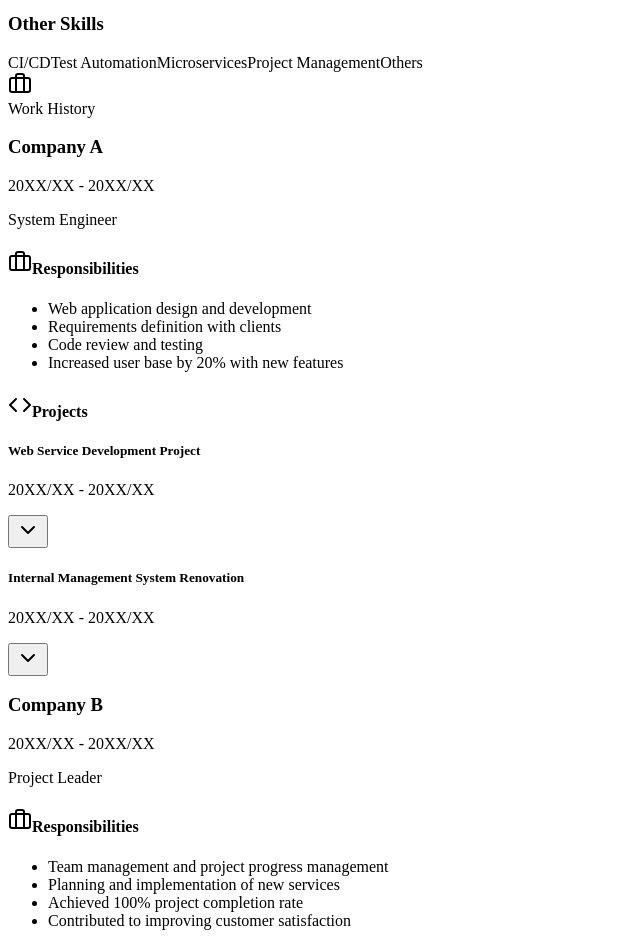
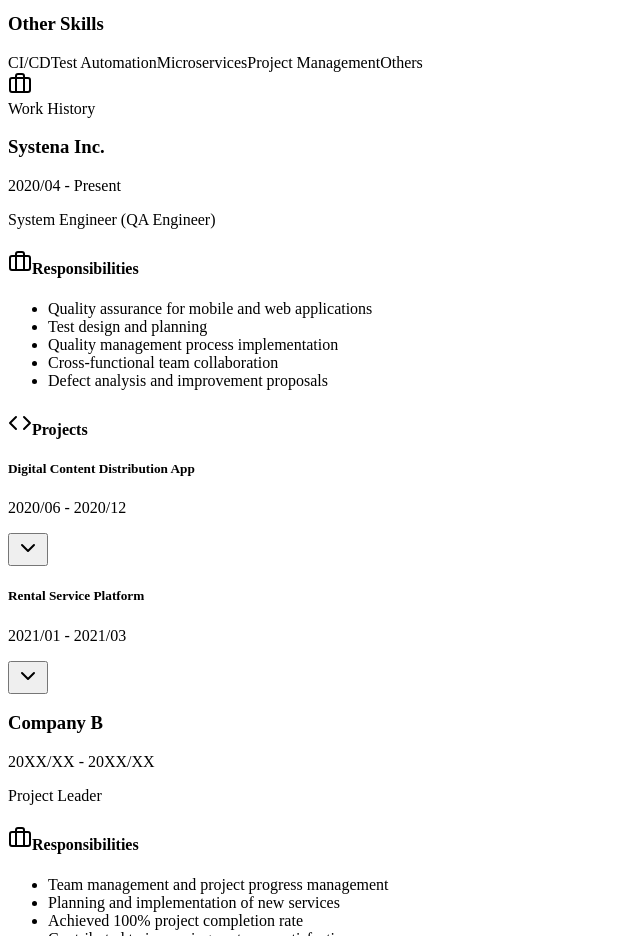
Before and after one commit to ken-1200/resume, a Next.js app: page /en in a window 1280 px wide. Shown: the part 780-1716 px from the top of the page, without its empty margins (0-640 px from the left). Built offline with nearby package versions, Linux system fonts and the light colour scheme.

Commit message:
feat: update work experience entries for accuracy and detail in profile data

```diff
--- a/src/data/localized-data.ts
+++ b/src/data/localized-data.ts
@@ -29,29 +29,34 @@
   const workHistories = {
     ja: [
       {
-        companyName: 'A株式会社',
-        period: '20XX/XX ～ 20XX/XX',
-        position: 'システムエンジニア',
+        companyName: '株式会社システナ',
+        period: '2020/04 ～ 2021/05',
+        position: 'システムエンジニア（QAエンジニア）',
         responsibilities: [
-          'Webアプリケーションの設計・開発',
-          'クライアントとの要件定義',
-          'コードレビューとテストの実施',
-          '新機能導入によりユーザ数を20%増加',
+          'モバイルアプリ・Webアプリケーションの品質保証',
+          'テスト設計・計画立案',
+          '品質管理プロセスの実践',
+          'クロスファンクショナルチームでの協業',
+          '不具合分析・改善提案',
         ],
         projects: [
           {
-            title: 'Webサービス開発プロジェクト',
-            period: '20XX/XX ～ 20XX/XX',
-            summary: 'ユーザ数〇〇万人規模のWebサービスを新規開発',
-            details: ['要件定義、設計、実装、テスト', 'チーム内での技術指導とレビュー'],
-            technologies: ['React', 'TypeScript', 'AWS'],
+            title: 'デジタルコンテンツ配信アプリ',
+            period: '2020/06 ～ 2020/12',
+            summary: '大手通信キャリア向けコンテンツ配信モバイルアプリケーション',
+            details: [
+              '実機検証によるモバイルアプリテスト',
+              '単体・結合テスト仕様書作成',
+              '機能検証およびユーザビリティテスト',
+            ],
+            technologies: ['モバイルテスト', 'テスト仕様書作成', '実機検証'],
           },
           {
-            title: '社内管理システム改修',
-            period: '20XX/XX ～ 20XX/XX',
-            summary: '既存システムの大規模改修プロジェクト',
-            details: ['レガシーコードのリファクタリング', 'パフォーマンス改善（ロード時間50%削減）'],
-            technologies: ['Vue.js', 'Node.js', 'SQL'],
+            title: 'レンタルサービスプラットフォーム',
+            period: '2021/01 ～ 2021/03',
+            summary: '大手通信キャリア向けWebベースレンタルサービス',
+            details: ['Webアプリケーション機能テスト', 'クロスブラウザ検証', 'システム統合テスト'],
+            technologies: ['Webテスト', 'クロスブラウザテスト', '統合テスト'],
           },
         ],
       },
@@ -137,32 +142,34 @@
     ],
     en: [
       {
-        companyName: 'Company A',
-        period: '20XX/XX - 20XX/XX',
-        position: 'System Engineer',
+        companyName: 'Systena Inc.',
+        period: '2020/04 - Present',
+        position: 'System Engineer (QA Engineer)',
         responsibilities: [
-          'Web application design and development',
-          'Requirements definition with clients',
-          'Code review and testing',
-          'Increased user base by 20% with new features',
+          'Quality assurance for mobile and web applications',
+          'Test design and planning',
+          'Quality management process implementation',
+          'Cross-functional team collaboration',
+          'Defect analysis and improvement proposals',
         ],
         projects: [
           {
-            title: 'Web Service Development Project',
-            period: '20XX/XX - 20XX/XX',
-            summary: 'New development of a web service with XX million users',
+            title: 'Digital Content Distribution App',
+            period: '2020/06 - 2020/12',
+            summary: 'Content distribution mobile application for major telecommunications carrier',
             details: [
-              'Requirements definition, design, implementation, testing',
-              'Technical guidance and review within the team',
+              'Mobile app testing with actual devices',
+              'Unit and integration test specification creation',
+              'Functional verification and usability testing',
             ],
-            technologies: ['React', 'TypeScript', 'AWS'],
+            technologies: ['Mobile Testing', 'Test Specification Creation', 'Device Testing'],
           },
           {
-            title: 'Internal Management System Renovation',
-            period: '20XX/XX - 20XX/XX',
-            summary: 'Large-scale renovation of existing system',
-            details: ['Legacy code refactoring', 'Performance improvement (50% reduction in loading time)'],
-            technologies: ['Vue.js', 'Node.js', 'SQL'],
+            title: 'Rental Service Platform',
+            period: '2021/01 - 2021/03',
+            summary: 'Web-based rental service for major telecommunications carrier',
+            details: ['Web application functional testing', 'Cross-browser verification', 'System integration testing'],
+            technologies: ['Web Testing', 'Cross-browser Testing', 'Integration Testing'],
           },
         ],
       },
```
